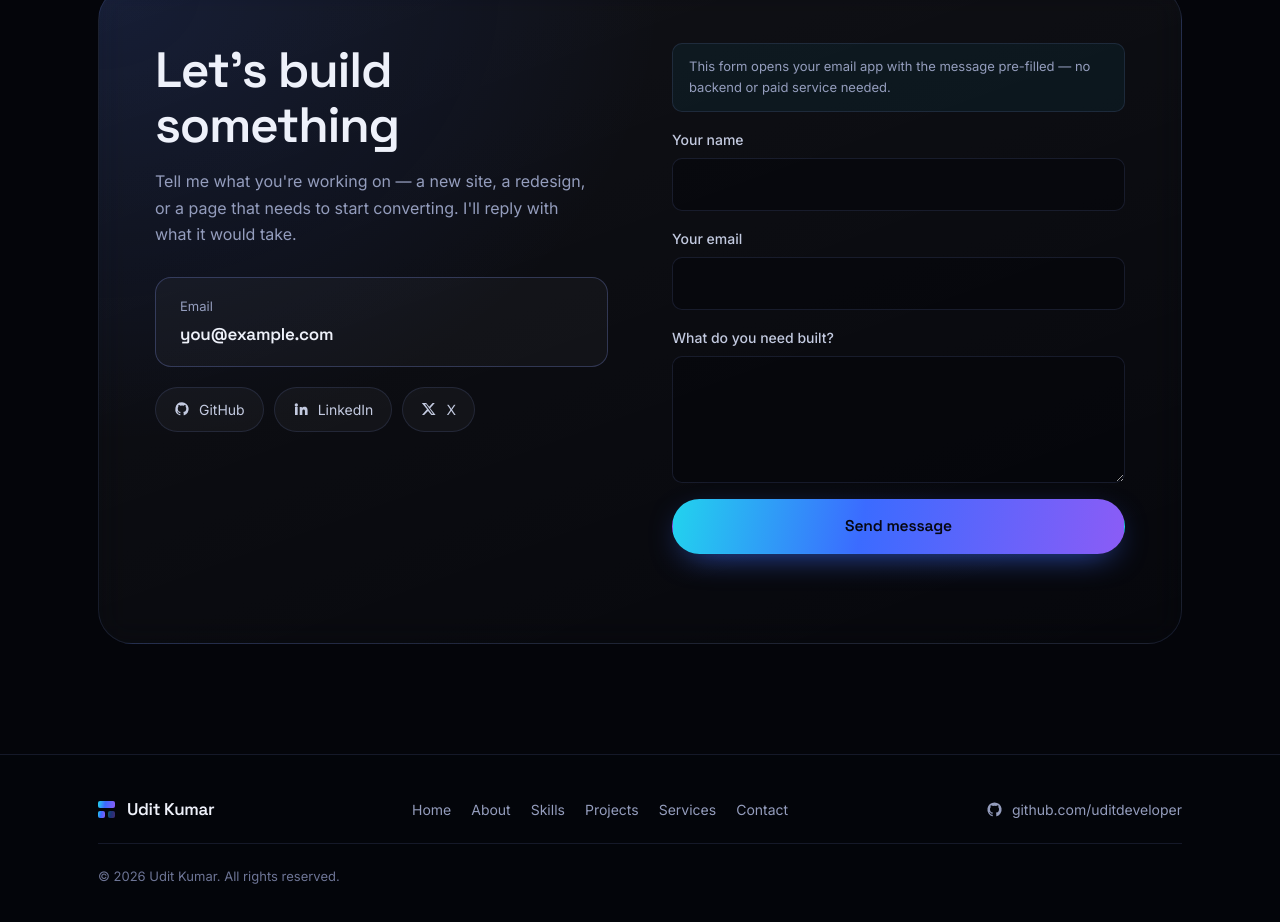
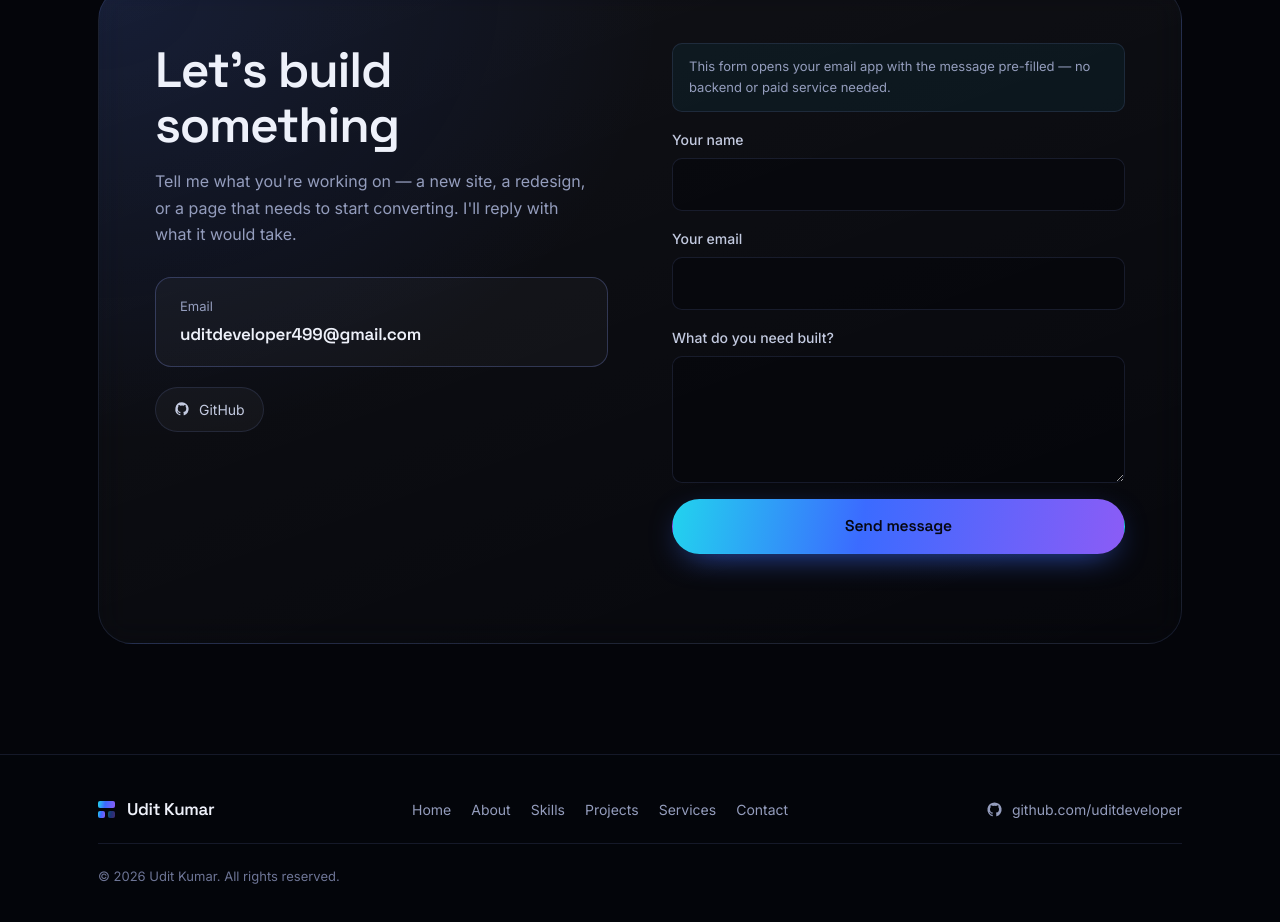
Before and after one commit to uditdeveloper/uditdeveloper.github.io, a plain HTML site: page index.html in a window 1280 px wide. Shown: the part 5393-6315 px from the top of the page. Drawn offline with Linux system fonts and the light colour scheme.

Commit message:
Update index.html

```diff
--- a/index.html
+++ b/index.html
@@ -425,9 +425,9 @@
              or delete that <li> if you don't use that platform.
           =================================================
         -->
-        <a class="contact__mail" href="mailto:you@example.com">
+        <a class="contact__mail" href="mailto:uditdeveloper499@gmail.com">
           <span class="contact__mail-label">Email</span>
-          <span class="contact__mail-value">you@example.com</span>
+          <span class="contact__mail-value">uditdeveloper499@gmail.com</span>
         </a>
 
         <ul class="socials">
@@ -437,20 +437,7 @@
               <span>GitHub</span>
             </a>
           </li>
-          <li>
-            <!-- REPLACE href with your LinkedIn URL, or delete this item -->
-            <a href="#" data-placeholder="true">
-              <svg viewBox="0 0 24 24" fill="currentColor" aria-hidden="true" focusable="false"><path d="M4.98 3.5a2.5 2.5 0 1 1 0 5 2.5 2.5 0 0 1 0-5ZM3 9h4v12H3V9Zm6.5 0h3.8v1.65h.05a4.2 4.2 0 0 1 3.77-2.07c4.03 0 4.78 2.65 4.78 6.1V21h-4v-5.42c0-1.3-.02-2.96-1.8-2.96-1.8 0-2.08 1.41-2.08 2.87V21h-4V9Z"/></svg>
-              <span>LinkedIn</span>
-            </a>
-          </li>
-          <li>
-            <!-- REPLACE href with your X / Twitter URL, or delete this item -->
-            <a href="#" data-placeholder="true">
-              <svg viewBox="0 0 24 24" fill="currentColor" aria-hidden="true" focusable="false"><path d="M17.5 3h3.2l-7 8 8.2 10h-6.4l-5-6.1L4.7 21H1.5l7.5-8.6L1.2 3h6.6l4.5 5.6L17.5 3Zm-1.1 16.1h1.8L7.7 4.8H5.8l10.6 14.3Z"/></svg>
-              <span>X</span>
-            </a>
-          </li>
+
         </ul>
       </div>
 
```
